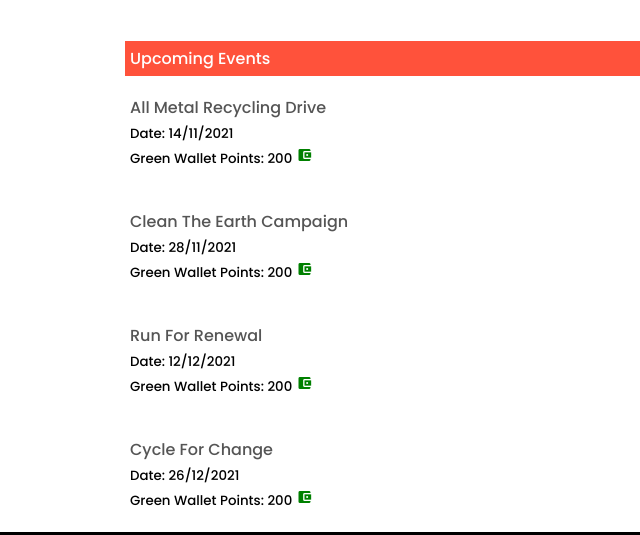
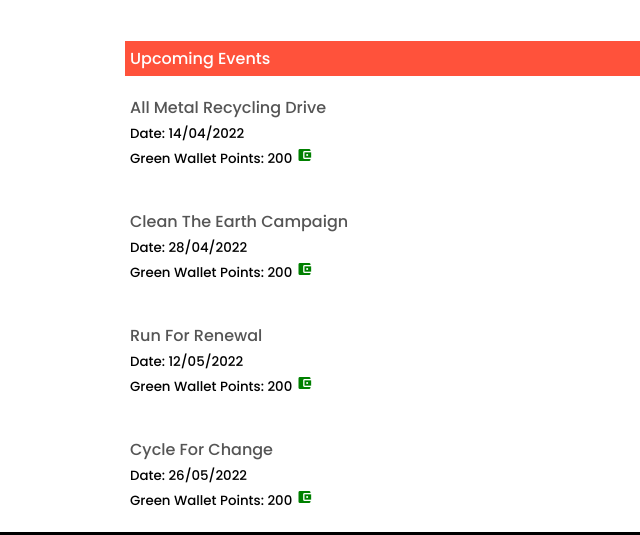
Before and after one commit to saranda-2811/sih_threeares, a plain HTML site: page events.html in a window 1280 px wide. Shown: the part 1160-1695 px from the top of the page, 0-640 px from the left. Drawn offline with Linux system fonts and the light colour scheme; a web font is replaced by a local one.

Commit message:
Update events.html

```diff
--- a/events.html
+++ b/events.html
@@ -65,7 +65,7 @@
 
                         <div>
                             <p>All Metal Recycling Drive</p>
-                            <small>Date: 14/11/2021</small><br>
+                            <small>Date: 14/04/2022</small><br>
                             <small>Green Wallet Points: 200</small>
                             <span class = "material-icons custom" style="font-size:1em; color: green">account_balance_wallet</span>
 
@@ -81,7 +81,7 @@
 
                         <div>
                             <p>Clean The Earth Campaign</p>
-                            <small>Date: 28/11/2021</small><br>
+                            <small>Date: 28/04/2022</small><br>
                             <small>Green Wallet Points: 200</small>
                             <span class = "material-icons custom" style="font-size:1em; color: green">account_balance_wallet</span>
 
@@ -97,7 +97,7 @@
 
                         <div>
                             <p>Run For Renewal</p>
-                            <small>Date: 12/12/2021</small><br>
+                            <small>Date: 12/05/2022</small><br>
                             <small>Green Wallet Points: 200</small>
                             <span class = "material-icons custom" style="font-size:1em; color: green">account_balance_wallet</span>
 
@@ -113,7 +113,7 @@
 
                         <div>
                             <p>Cycle For Change</p>
-                            <small>Date: 26/12/2021</small><br>
+                            <small>Date: 26/05/2022</small><br>
                             <small>Green Wallet Points: 200</small>
                             <span class = "material-icons custom" style="font-size:1em; color: green">account_balance_wallet</span>
 
```
